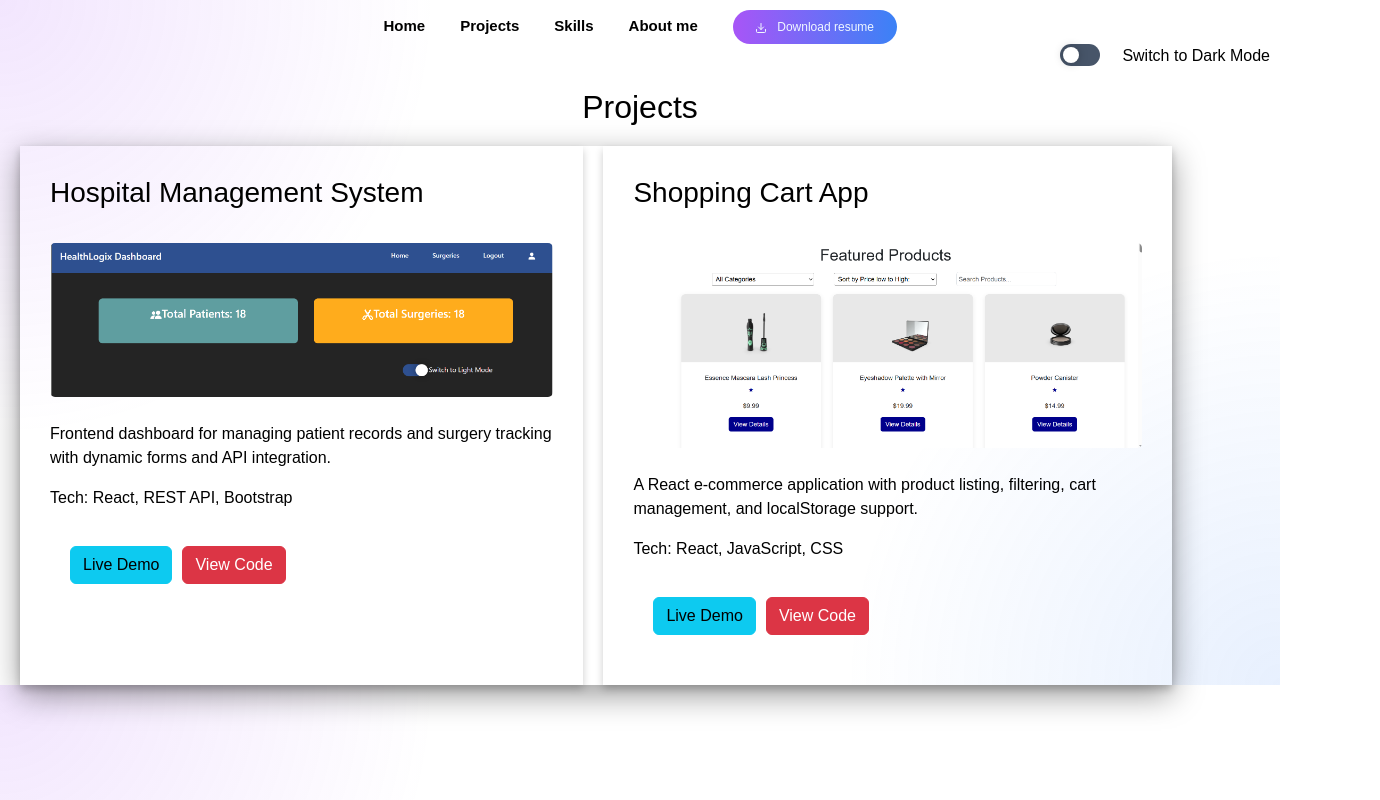
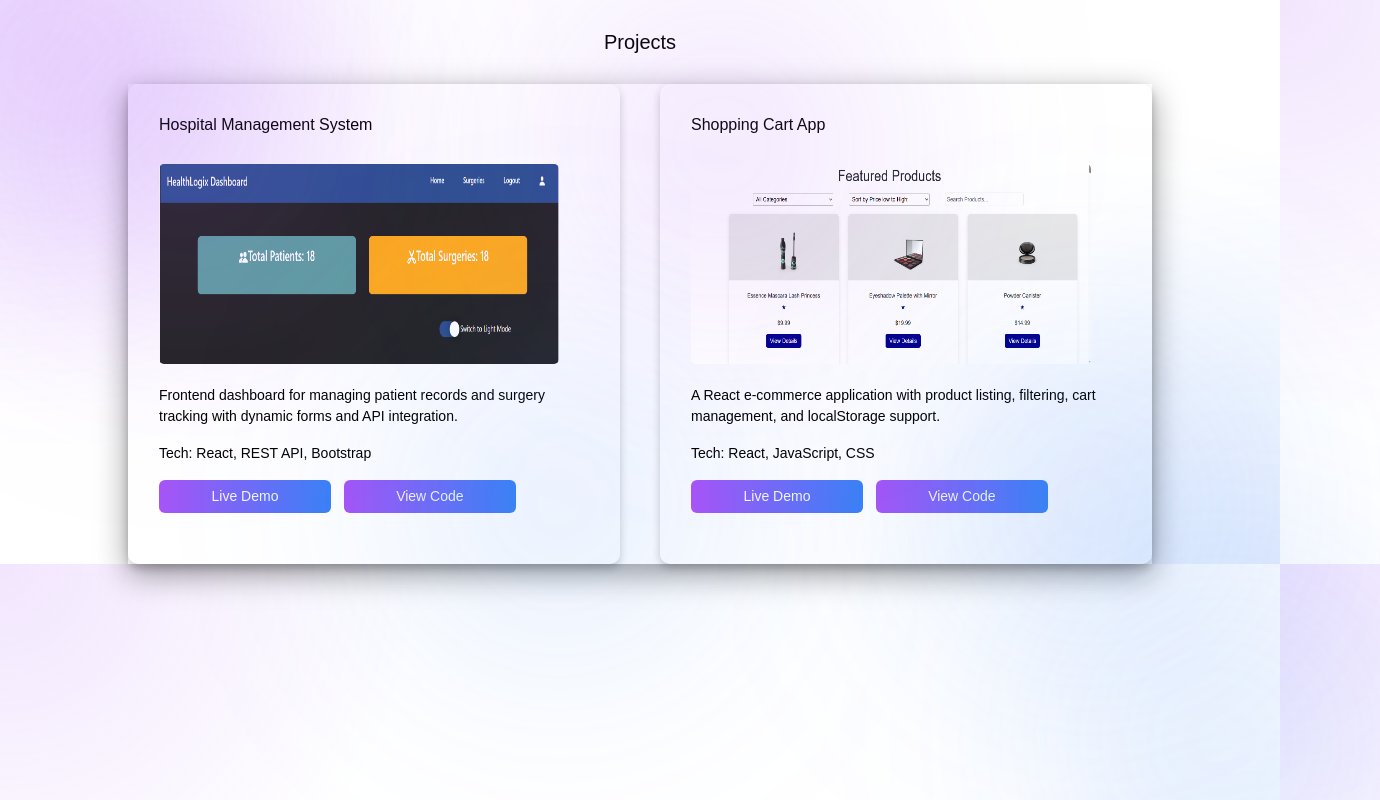
Before and after one commit to Shreejad123/shreeja_portfolio, a React (Vite) app: page /about in a window 1280 px wide. Both pictures are taken after a click on the element "Projects". Shown: the top 800 px of the page, 1380 px wide, since content can reach past the window. Built offline with nearby package versions, Linux system fonts and the light colour scheme.

Commit message:
Added projects in the landing page

```diff
--- a/src/App.jsx
+++ b/src/App.jsx
@@ -10,11 +10,12 @@ import { IoLogoJavascript } from "react-icons/io";
 import { FaBootstrap } from "react-icons/fa";
 import { RiNextjsFill } from "react-icons/ri";
 
-import Projects from "./components/projects";
+import Project from "./components/project";
 import { BsTypescript } from "react-icons/bs";
 function App() {
   return (
     <>
+      {" "}
       <NavBar className={styles.NavBar} />
       <div className={styles.container}>
         <Home className={styles.column} />
@@ -85,6 +86,7 @@ function App() {
           </div>
         </div>
       </div>
+      <Project />
     </>
   );
 }
--- a/src/App.module.css
+++ b/src/App.module.css
@@ -46,7 +46,7 @@ body {
   margin: auto;
   position: relative;
 
-  height: 65vh;
+  height: 60vh;
   width: 80%;
 
   display: grid;
@@ -120,16 +120,6 @@ body {
   z-index: 2;
 }
 
-/* HOVER EFFECT */
-
-.container:hover {
-  transform: translateY(-8px);
-
-  border-color: rgba(59, 130, 246, 0.5);
-}
-
-/* LEFT SECTION */
-
 .leftSection {
   display: flex;
   flex-direction: column;
@@ -147,18 +137,6 @@ body {
   font-weight: 700;
   line-height: 1.1;
   margin: 0;
-}
-
-.highlight {
-  background: linear-gradient(to right, #a855f7, #3b82f6);
-
-  -webkit-text-fill-color: transparent;
-}
-
-.subHeading {
-  font-size: 28px;
-  color: #cbd5e1;
-  margin-top: 20px;
 }
 
 .description {
@@ -179,54 +157,6 @@ body {
   display: flex;
   gap: 20px;
   margin-top: 35px;
-}
-
-.primaryButton {
-  padding: 16px 32px;
-
-  border: none;
-
-  border-radius: 16px;
-
-  background: linear-gradient(to right, #a855f7, #3b82f6);
-
-  color: white;
-
-  font-size: 16px;
-
-  font-weight: 600;
-
-  cursor: pointer;
-
-  transition: all 0.3s ease;
-}
-
-.primaryButton:hover {
-  transform: translateY(-4px);
-}
-
-.secondaryButton {
-  padding: 16px 32px;
-
-  border-radius: 16px;
-
-  background: rgba(255, 255, 255, 0.05);
-
-  border: 1px solid rgba(255, 255, 255, 0.1);
-
-  color: white;
-
-  font-size: 16px;
-
-  font-weight: 600;
-
-  cursor: pointer;
-
-  transition: all 0.3s ease;
-}
-
-.secondaryButton:hover {
-  background: rgba(255, 255, 255, 0.08);
 }
 
 /* SOCIAL ICONS */
@@ -374,11 +304,6 @@ body {
     width: 100%;
   }
 
-  .primaryButton,
-  .secondaryButton {
-    width: 100%;
-  }
-
   .Image {
     margin-top: 20px;
   }
--- a/src/components/project.jsx
+++ b/src/components/project.jsx
@@ -36,8 +36,8 @@ function Project() {
 
   return (
     <section>
-      <NavBar />
-      <h2 className={styles.header}>Projects</h2>
+      {/* <NavBar /> */}
+      <h5 className={styles.header}>Projects</h5>
 
       <div className={styles.container}>
         {projectList.map((project) => (
--- a/src/components/project.module.css
+++ b/src/components/project.module.css
@@ -1,10 +1,11 @@
 .container {
-  display: flex;
+  display: grid;
+  grid-template-columns: 1.2fr 1.2fr;
   margin-top: 20px;
-  gap: 20px;
-  width: 90%;
-  height: 100%;
-  margin-left: 20px;
+  gap: 40px;
+  width: 80%;
+  height: 90%;
+  margin: auto;
   box-shadow: 0 10px 30px rgba(0, 0, 0, 0.4);
 }
 .container:hover {
@@ -14,5 +15,70 @@
 }
 .header {
   text-align: center;
-  margin-top: 20px;
+  margin: 30px;
+  animation: 1.5s fadeInUp;
 }
+.container::before {
+  content: "";
+
+  position: absolute;
+
+  width: 320px;
+  height: 320px;
+
+  background: rgba(168, 85, 247, 0.18);
+
+  filter: blur(120px);
+
+  border-radius: 50%;
+
+  top: -100px;
+  left: -100px;
+
+  z-index: 0;
+}
+
+.container::after {
+  content: "";
+
+  position: absolute;
+
+  width: 320px;
+  height: 320px;
+
+  background: rgba(59, 130, 246, 0.15);
+
+  filter: blur(120px);
+
+  border-radius: 50%;
+
+  bottom: -100px;
+  right: -100px;
+
+  z-index: 0;
+}
+@keyframes fadeInUp {
+  0% {
+    transform: translateY(100%);
+    opacity: 0;
+  }
+  100% {
+    transform: translateY(0%);
+    opacity: 1;
+  }
+}
+
+/* KEEP CONTENT ABOVE GLOW */
+
+.container > * {
+  position: relative;
+  z-index: 2;
+}
+
+/* HOVER EFFECT */
+
+.container:hover {
+  transform: translateY(-8px);
+
+  border-color: rgba(59, 130, 246, 0.5);
+}
--- a/src/components/projects.jsx
+++ b/src/components/projects.jsx
@@ -1,6 +1,6 @@
 import styles from "./projects.module.css";
 import { useState, useEffect } from "react";
-
+import { useInView } from "react-intersection-observer";
 const Projects = ({ List }) => {
   const [index, setIndex] = useState(0);
 
@@ -13,23 +13,35 @@ const Projects = ({ List }) => {
   }, [List.img.length]);
   console.log("list", List.img);
   console.log("list", List.img.length);
+  const { ref, inView } = useInView({
+    triggerOnce: true,
+    threshold: 0.1,
+  });
   return (
     <>
-      <div className={styles.container}>
-        <h3>{List.title}</h3>
+      <div
+        ref={ref}
+        style={{
+          opacity: inView ? 1 : 0,
+          transform: inView ? "translateY(0)" : "translateY(20px)",
+          transition: "all 0.8s ease-out",
+        }}
+        className={styles.container}
+      >
+        <h6>{List.title}</h6>
         <img src={List.img[index]} alt={List.title} className={styles.image} />
 
         <p className={styles.description}>{List.description}</p>
-        <p>Tech: {List.tech}</p>
-        <div className={styles.custombtn}>
+        <p className={styles.tech}>Tech: {List.tech}</p>
+        <div>
           <button
-            className="btn btn-info"
+            className={`btn btn-info ${styles.customBtn}`}
             onClick={() => window.open(List.liveDemo, "_blank")}
           >
             Live Demo
           </button>
           <button
-            className="btn btn-danger"
+            className={`btn btn-info ${styles.customBtn}`}
             onClick={() => window.open(List.github, "_blank")}
           >
             View Code
--- a/src/components/projects.module.css
+++ b/src/components/projects.module.css
@@ -3,20 +3,89 @@
   padding: 30px;
   width: 100%;
   height: 100%;
+  background: rgba(255, 255, 255, 0.03);
+  border: 1px solid rgba(255, 255, 255, 0.08);
+  border-radius: 10px;
 }
+.container::before {
+  content: "";
+
+  position: absolute;
+
+  width: 320px;
+  height: 320px;
+
+  background: rgba(168, 85, 247, 0.18);
+
+  filter: blur(120px);
+
+  border-radius: 50%;
+
+  top: -100px;
+  left: -100px;
+
+  z-index: 0;
+}
+
+.container::after {
+  content: "";
+
+  position: absolute;
+
+  width: 320px;
+  height: 320px;
+
+  background: rgba(59, 130, 246, 0.15);
+
+  filter: blur(120px);
+
+  border-radius: 50%;
+
+  bottom: -100px;
+  right: -100px;
+
+  z-index: 0;
+}
+
+.description {
+  font-size: 14px;
+}
+.tech {
+  font-size: 14px;
+}
+@keyframes fadeInUp {
+  0% {
+    transform: translateY(100%);
+    opacity: 0;
+  }
+  100% {
+    transform: translateY(0%);
+    opacity: 1;
+  }
+}
+
 .image {
-  width: 100%;
+  width: 400px;
+  height: 200px;
   border-radius: 5px;
   margin-top: 5%;
+  animation: 1.5s fadeInUp;
 }
-.custombtn {
-  padding: 20px;
-  gap: 10px;
-  display: flex;
+
+.customBtn {
+  width: 40%;
+  margin-right: 3%;
+  margin-bottom: 20px;
+  background: linear-gradient(to right, #a855f7, #3b82f6);
+  color: aliceblue;
+  border: none;
+  font-size: 14px;
 }
 .header {
   margin-bottom: 5%;
+  animation: 1.5s fadeInUp;
 }
 .description {
   margin-top: 5%;
+  animation: 1.5s fadeInUp;
 }
--- a/src/components/themeSwitch.module.css
+++ b/src/components/themeSwitch.module.css
@@ -1,6 +1,7 @@
 .switch {
   position: relative;
   display: inline-block;
+  top: -25px;
 }
 
 .theme {
--- a/src/navBar.module.css
+++ b/src/navBar.module.css
@@ -24,6 +24,3 @@
 .customBtn:hover {
   box-shadow: 4px 4px 10px rgba(0, 0, 0, 0.3);
 }
-.theme {
-  margin-top: 0;
-}
```
